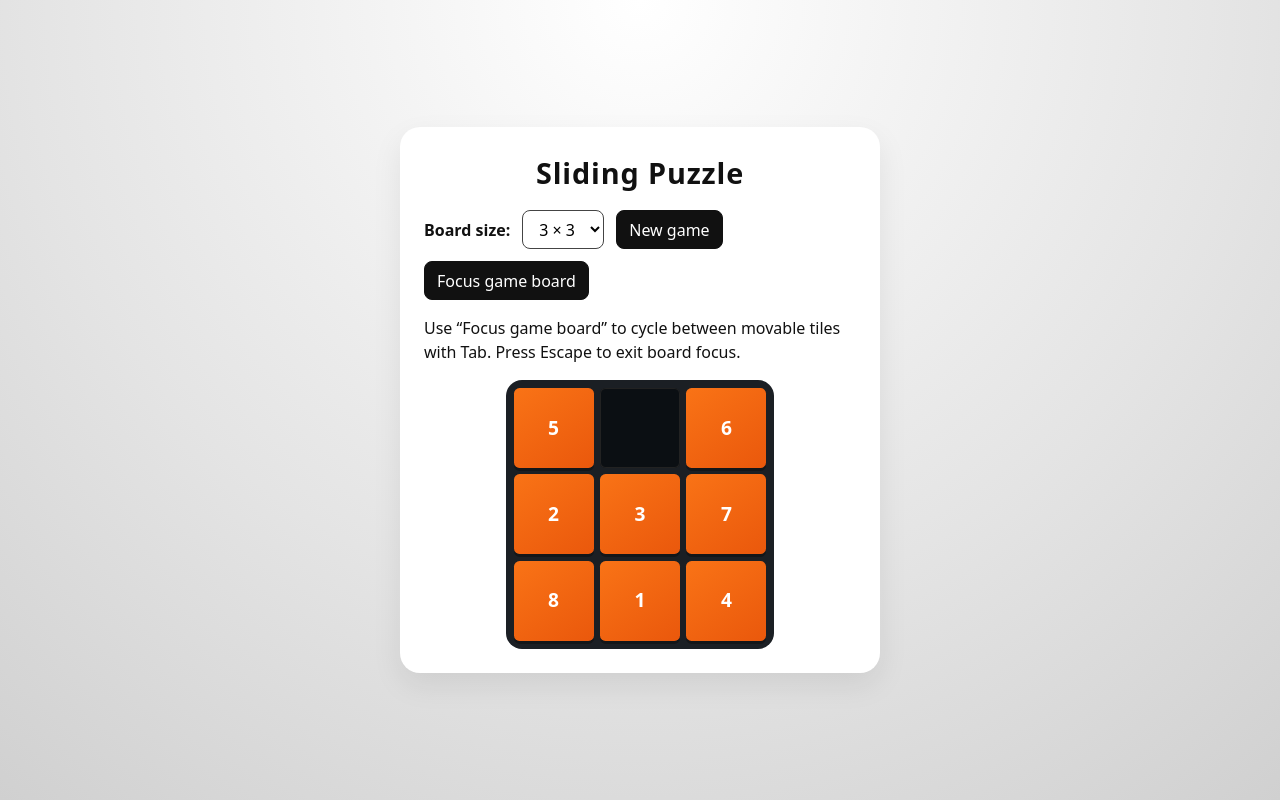
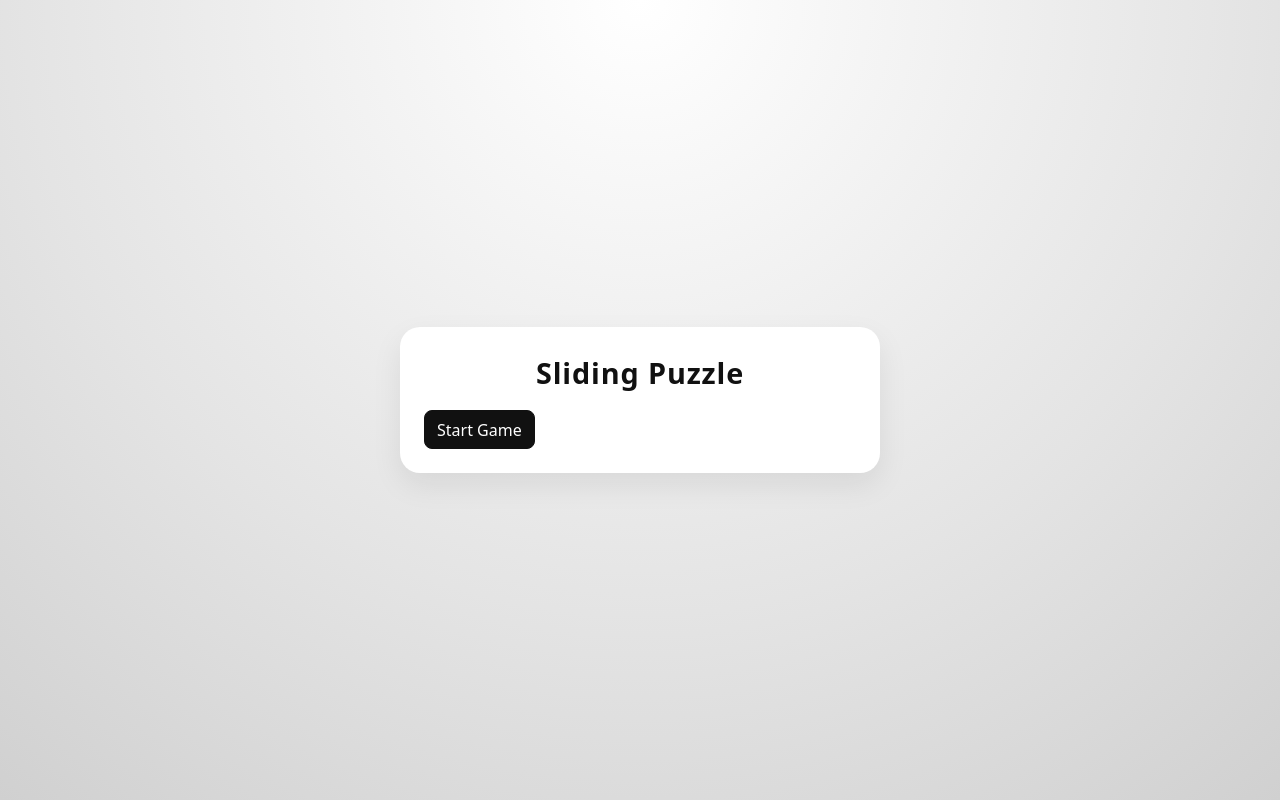
Before and after one commit to lucsom12/sliding-puzzle-game, a React (Vite) app: page / in a window 1280 px wide. Built offline with nearby package versions, Linux system fonts and the light colour scheme.

Commit message:
mainpage created

```diff
--- a/src/App.jsx
+++ b/src/App.jsx
@@ -91,6 +91,9 @@ export default function App() {
   );
   const [liveMessage, setLiveMessage] = useState("");
   const [boardFocusMode, setBoardFocusMode] = useState(false);
+
+  const [showMainPage, setShowMainPage] = useState(true);
+
 
   // Holds DOM refs to each tile button by tile value (1..n)
   const tileRefs = useRef({});
@@ -331,6 +334,21 @@ export default function App() {
     }
   }
 
+  if (showMainPage) {
+  return (
+    <div className="app main-page">
+      <h1 className="app-title">Sliding Puzzle</h1>
+      <button
+        className="start-button"
+        onClick={() => setShowMainPage(false)}
+      >
+        Start Game
+      </button>
+    </div>
+  );
+}
+
+
   return (
     <main
       className="app"
```
Also changed, not shown: src/App.css (line endings or trailing spaces).
